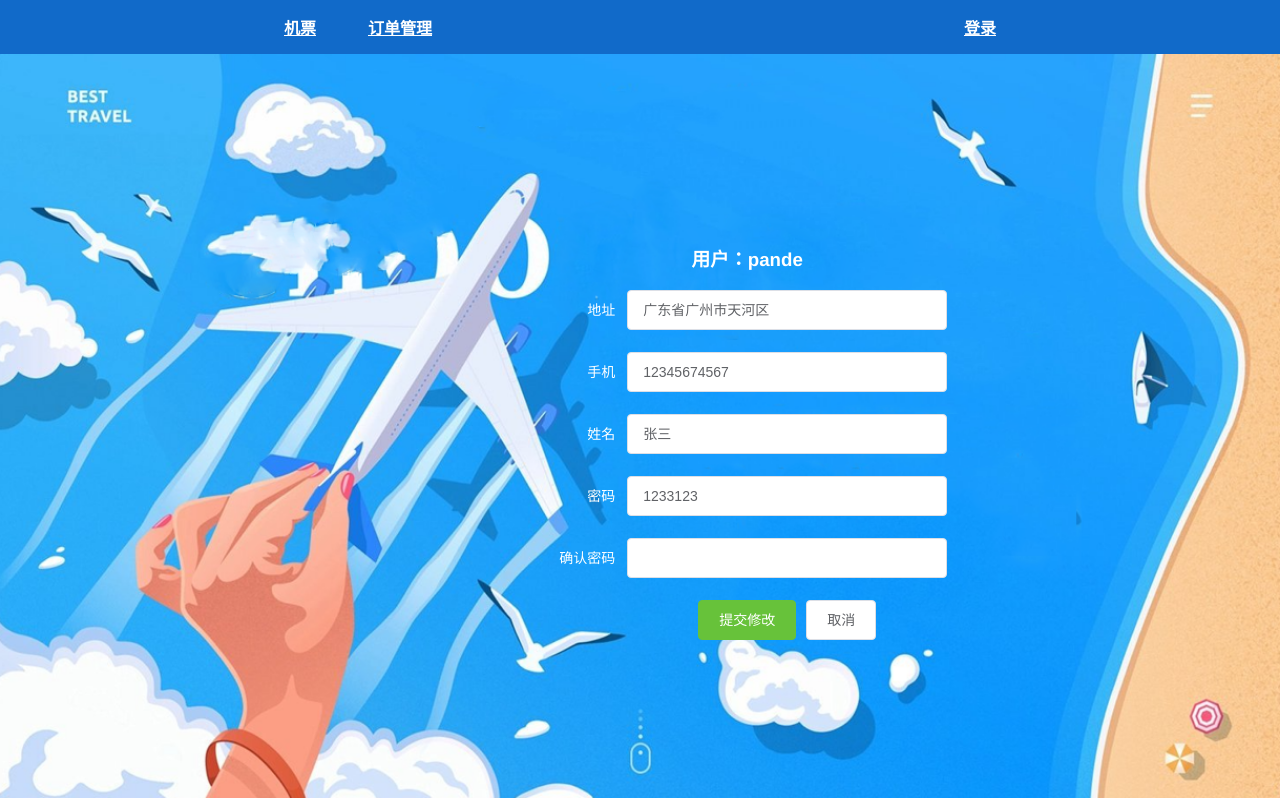
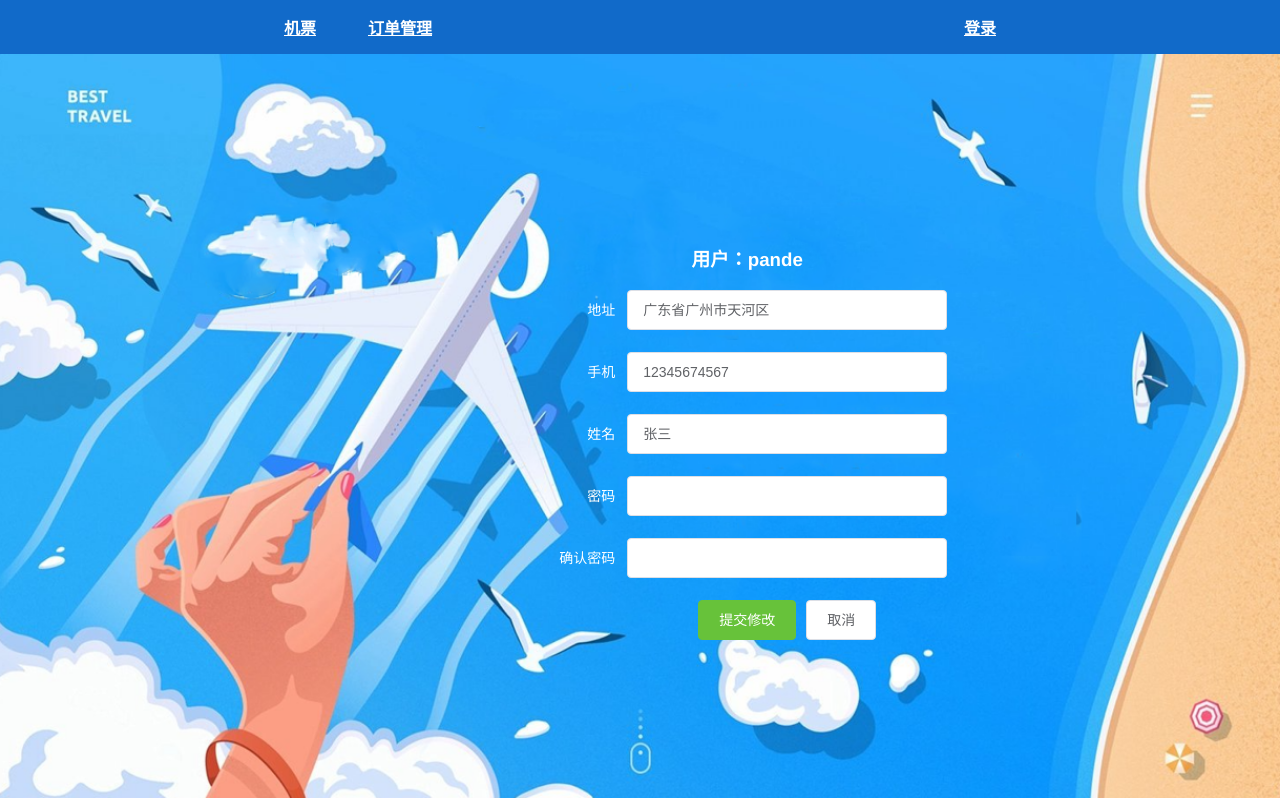
Before and after one commit to ChenZixinn/Aircraft, a Vue app: page /adminUpdate in a window 1280 px wide. Built offline with nearby package versions, Linux system fonts and the light colour scheme; no server answers.

Commit message:
调整代码

```diff
--- a/package.json
+++ b/package.json
@@ -13,6 +13,7 @@
     "element-ui": "^2.15.13",
     "vue": "^2.6.14",
     "vue-axios": "^3.5.2",
+    "vue-cookies": "^1.8.3",
     "vue-router": "^3.5.1",
     "vuex": "^3.6.2"
   },
--- a/src/views/AdminUpdateView.vue
+++ b/src/views/AdminUpdateView.vue
@@ -34,11 +34,11 @@
 </template>
 
 <style scoped>
-.update-view-box{
+.update-view-box {
   height: 93vh;
   background: #1380d2;
   background-image: url(../assets/bg-register.png);
-   background-size:100% 100%;
+  background-size: 100% 100%;
   background-repeat: no-repeat;
   background-position: center;
   position: relative;
@@ -49,12 +49,12 @@
   right: 26%;
   top: 23%;
 }
-h3{
+h3 {
   color: white;
 }
 </style>
 <style>
-  .font-white .el-form-item__label{
+.font-white .el-form-item__label {
   color: white;
 }
 </style>
@@ -107,6 +107,7 @@ export default {
   },
   mounted() {
     this.form = this.$store.state.userInfo;
+    this.form.password = "";
   },
 };
 </script>
--- a/src/views/AdminView.vue
+++ b/src/views/AdminView.vue
@@ -23,7 +23,7 @@
       </div>
       <div class="show-admin">
         <p>密码：</p>
-        <p>{{ user.password }}</p>
+        <p>******</p>
       </div>
       <el-row>
         <el-button
@@ -35,17 +35,15 @@
         ></el-button>
       </el-row>
     </div>
-
-
   </div>
 </template>
 
 <style scoped>
-.demo-type{
+.demo-type {
   height: 93vh;
   background: #1380d2;
   background-image: url(../assets/bg-register.png);
-   background-size:100% 100%;
+  background-size: 100% 100%;
   background-repeat: no-repeat;
   background-position: center;
   position: relative;
@@ -56,7 +54,7 @@
   right: 26%;
   top: 23%;
 }
-h1{
+h1 {
   color: white;
   margin: 0;
   padding-top: 110px;
@@ -75,10 +73,9 @@ h1{
 .show-admin p:nth-child(2) {
   min-width: 200px;
 }
-.btn-edit{
+.btn-edit {
   margin-top: 20px;
 }
-
 </style>
 
 <script>
```
Also changed, not shown: 1 other file (tests, documents, lock files or other folders). Lines whose indentation alone changed are shown as unchanged.
